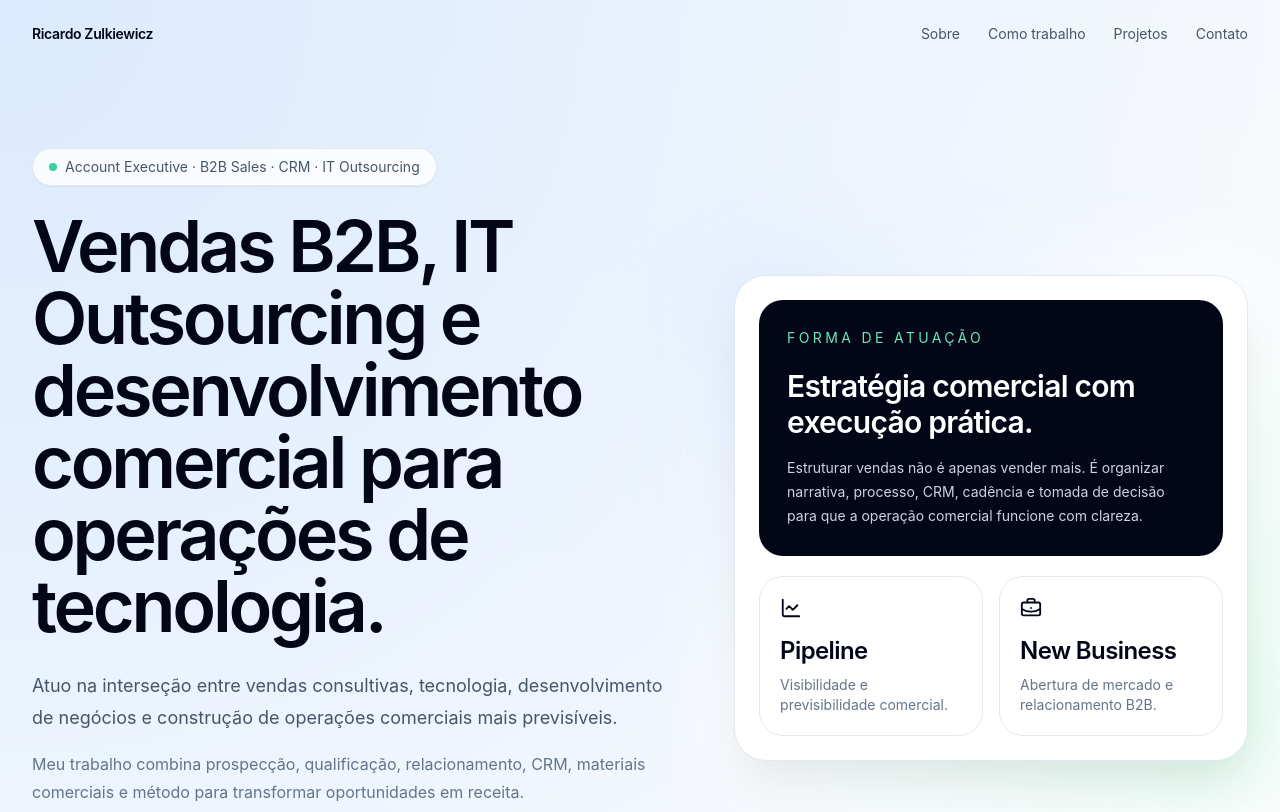
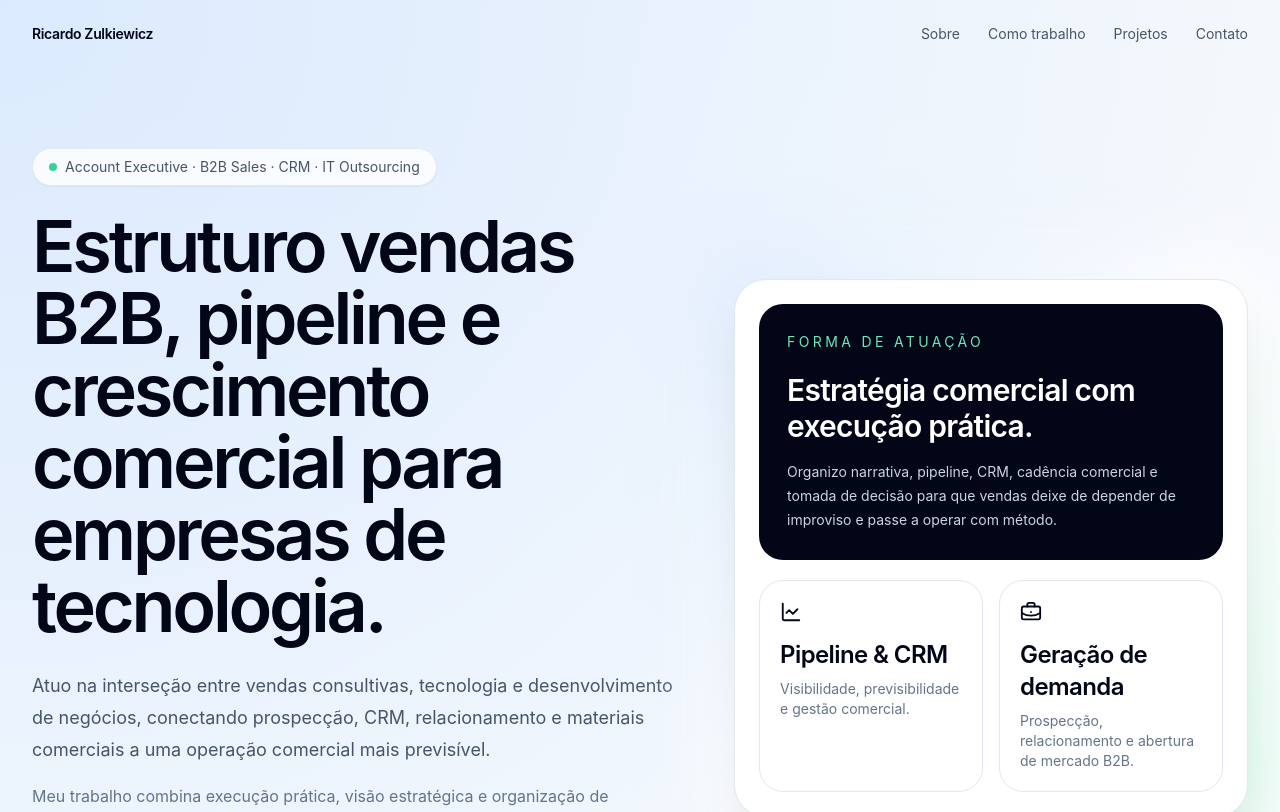
Before and after one commit to ricardozulkiewicz/ricardozulkiewicz.com, a Next.js app: page / in a window 1280 px wide. Shown: the top 812 px of the page. Built offline with nearby package versions, Linux system fonts and the light colour scheme.

Commit message:
Refina textos do hero da homepage

```diff
--- a/app/page.tsx
+++ b/app/page.tsx
@@ -151,20 +151,15 @@ export default function Home() {
           </div>
 
           <h1 className="max-w-4xl text-5xl font-semibold tracking-[-0.045em] text-slate-950 md:text-7xl">
-            Vendas B2B, IT Outsourcing e desenvolvimento comercial para
-            operações de tecnologia.
+            Estruturo vendas B2B, pipeline e crescimento comercial para empresas de tecnologia.
           </h1>
 
           <p className="mt-7 max-w-2xl text-lg leading-8 text-slate-600">
-            Atuo na interseção entre vendas consultivas, tecnologia,
-            desenvolvimento de negócios e construção de operações comerciais
-            mais previsíveis.
+            Atuo na interseção entre vendas consultivas, tecnologia e desenvolvimento de negócios, conectando prospecção, CRM, relacionamento e materiais comerciais a uma operação comercial mais previsível.
           </p>
 
           <p className="mt-4 max-w-2xl text-base leading-7 text-slate-500">
-            Meu trabalho combina prospecção, qualificação, relacionamento, CRM,
-            materiais comerciais e método para transformar oportunidades em
-            receita.
+            Meu trabalho combina execução prática, visão estratégica e organização de processos para transformar oportunidades em receita com mais clareza, método e consistência.
           </p>
 
           <div className="mt-9 flex flex-col gap-3 sm:flex-row">
@@ -200,28 +195,26 @@ export default function Home() {
                 Estratégia comercial com execução prática.
               </h2>
               <p className="mt-4 text-sm leading-6 text-slate-300">
-                Estruturar vendas não é apenas vender mais. É organizar
-                narrativa, processo, CRM, cadência e tomada de decisão para que
-                a operação comercial funcione com clareza.
+                Organizo narrativa, pipeline, CRM, cadência comercial e tomada de decisão para que vendas deixe de depender de improviso e passe a operar com método.
               </p>
             </div>
             <div className="mt-5 grid grid-cols-2 gap-4">
               <div className="rounded-3xl border border-slate-200 p-5">
                 <LineChart className="mb-4 text-slate-950" size={22} />
                 <p className="text-2xl font-semibold tracking-tight">
-                  Pipeline
+                  Pipeline & CRM
                 </p>
                 <p className="mt-2 text-sm leading-5 text-slate-500">
-                  Visibilidade e previsibilidade comercial.
+                 Visibilidade, previsibilidade e gestão comercial.
                 </p>
               </div>
               <div className="rounded-3xl border border-slate-200 p-5">
                 <BriefcaseBusiness className="mb-4 text-slate-950" size={22} />
                 <p className="text-2xl font-semibold tracking-tight">
-                  New Business
+                 Geração de demanda
                 </p>
                 <p className="mt-2 text-sm leading-5 text-slate-500">
-                  Abertura de mercado e relacionamento B2B.
+Prospecção, relacionamento e abertura de mercado B2B.
                 </p>
               </div>
             </div>
```
